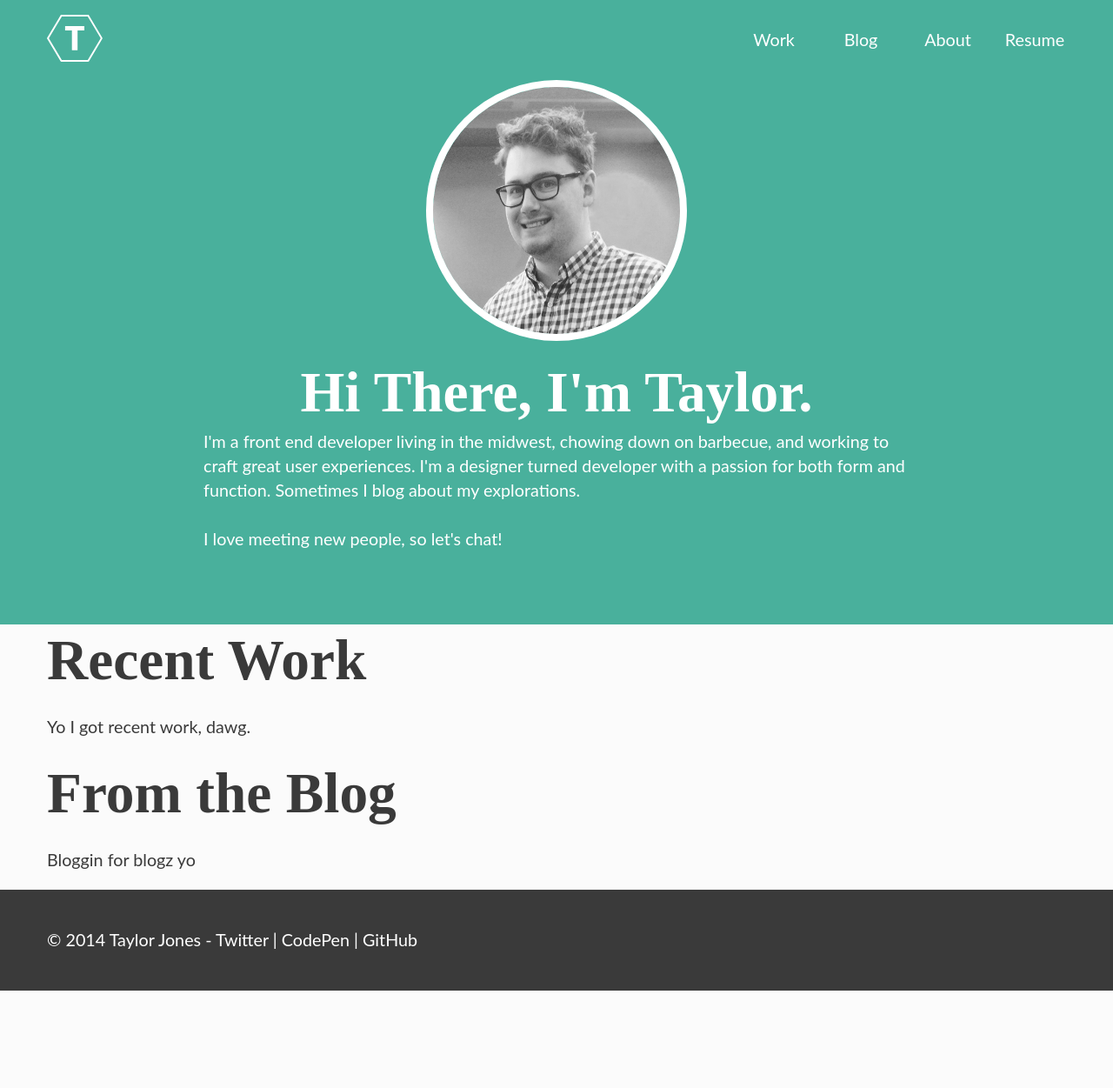
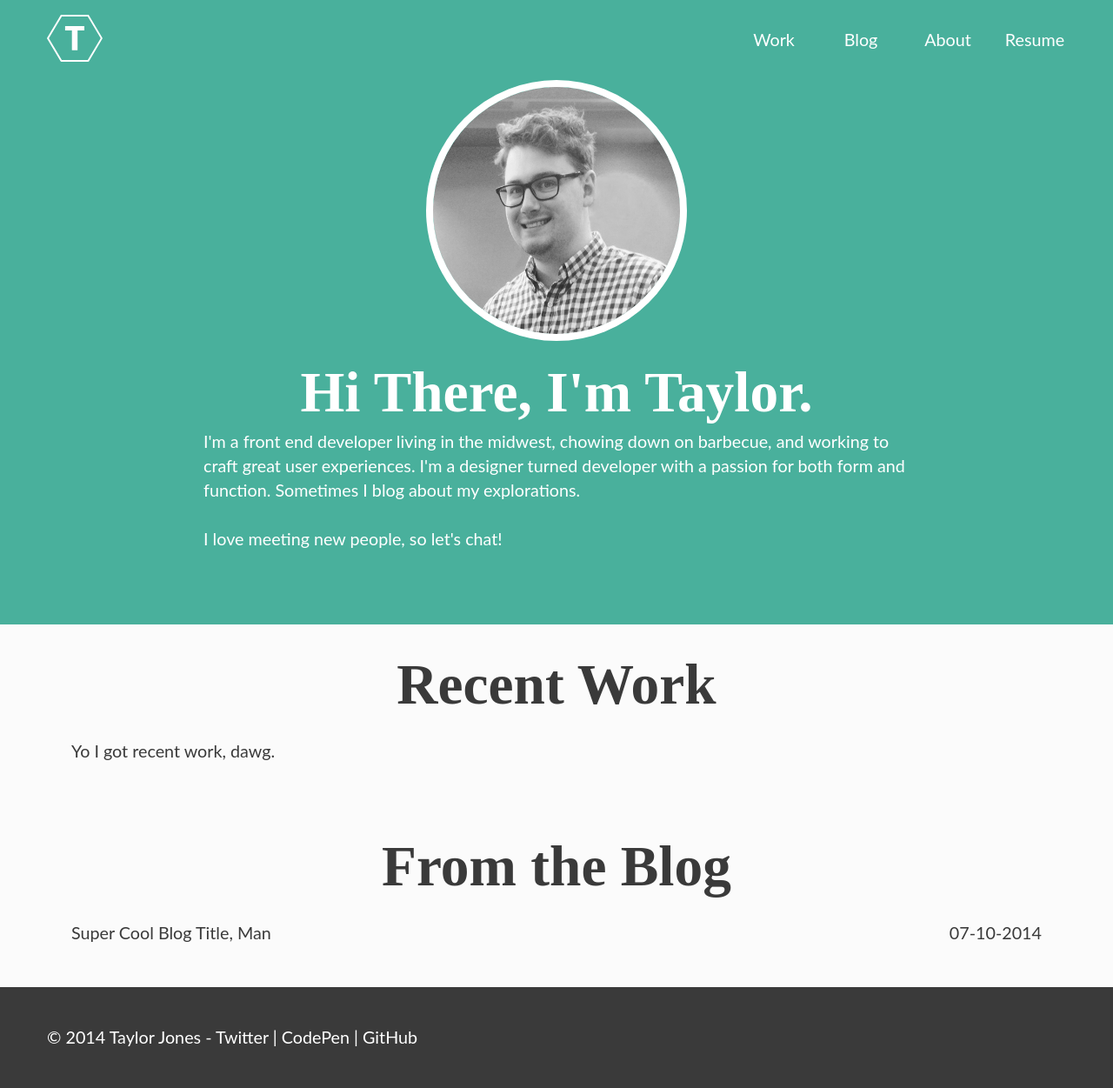
Before and after one commit to tay1orjones/tay1orjones.github.io, a Jekyll site: the page built from index.html, in a window 1280 px wide. Shown: the whole page at 87% size. Built offline with Jekyll 4.4.1, drawn with Linux system fonts in a browser that asks for light colours; Markdown is read by kramdown in place of the engine named in the settings; before the commit the page ends 1139 px from its top, so only the background shows below that.

Commit message:
minor update to 404 page, better spacing on the homepage

```diff
--- a/404.html
+++ b/404.html
@@ -1,5 +1,9 @@
 ---
+layout: default
 permalink: /404.html
 ---
+<section class="row">
 
-Bummer, what you're looking for isn't here. Sorry!
+	<h1 class="col-xs-12  text-center">Bummer, what you're looking for isn't here. Sorry!</h1>
+
+</section>
--- a/_layouts/default.html
+++ b/_layouts/default.html
@@ -14,7 +14,7 @@
         <!-- Maybe for production css and js we should clean the _site/css directory and then build the min file from the dev version (/css/main.css) -->
 
         <!-- DEVELOPMENT CSS -->
-        <link rel="stylesheet" href="css/main.css">
+        <link rel="stylesheet" href="/css/main.css">
 
         <!-- PRODUCTION CSS - Uncomment when moving to prod -->
         <!-- <link rel="stylesheet" href="/css/main.min.css"> -->
@@ -72,7 +72,7 @@
 
       <!--<script type="text/javascript" src="js/lib/zepto.min.js"></script>-->
 
-      <script type="text/javascript" src="js/main.js"></script>
+      <script type="text/javascript" src="/js/main.js"></script>
 
     </body>
 </html>
--- a/css/main.sass
+++ b/css/main.sass
@@ -173,8 +173,10 @@ nav
 			margin: 0 15% $base-spacing-unit 15%
 
 .home--work
+	padding: $base-spacing-unit
 
 .home--blog
+	padding: $base-spacing-unit
 
 footer
 	color: #FFF
--- a/index.html
+++ b/index.html
@@ -6,7 +6,7 @@ isHomepage: true
 
 <section class="home--work  row">
 
-	<h1 class="col-xs-12">Recent Work</h1>
+	<h1 class="col-xs-12  text-center">Recent Work</h1>
 
 	<p class="col-xs-12">Yo I got recent work, dawg.</p>
 
@@ -14,8 +14,9 @@ isHomepage: true
 
 <section class="home--blog  row">
 
-	<h1 class="col-xs-12">From the Blog</h1>
+	<h1 class="col-xs-12  text-center">From the Blog</h1>
 
-	<p class="col-xs-12">Bloggin for blogz yo</p>
+	<p class="col-xs-6">Super Cool Blog Title, Man</p>
+	<p class="col-xs-6  text-right">07-10-2014</p>
 
 </section>
```
